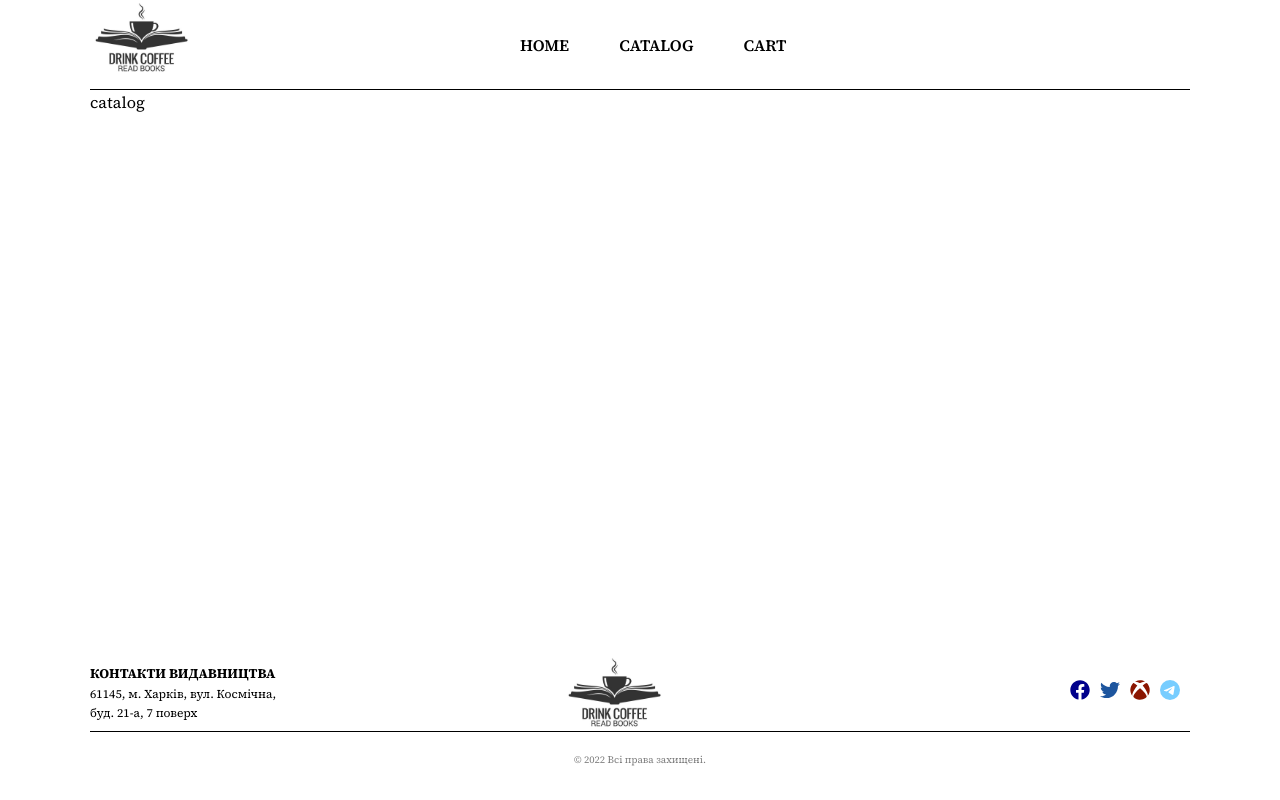
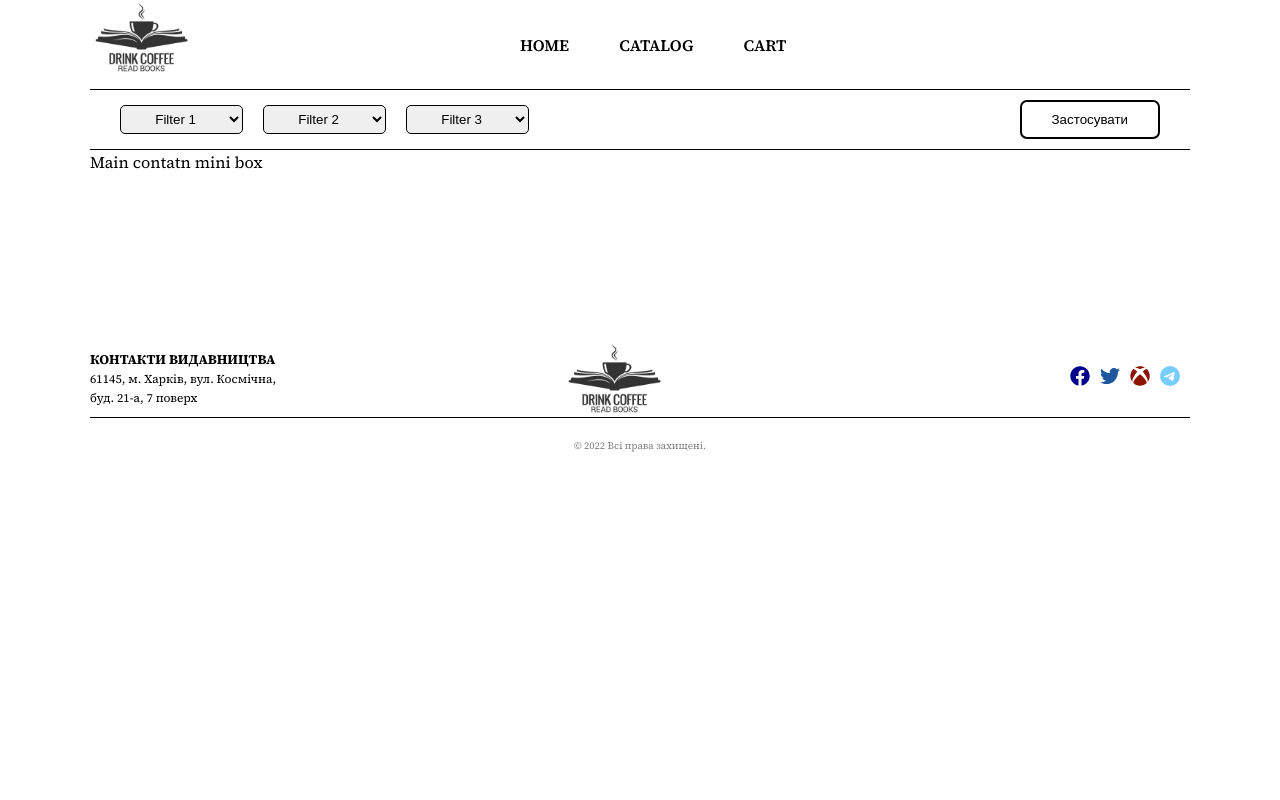
Before and after one commit to kateryna-len/React-team1, a React (Create React App) app: page /catalog in a window 1280 px wide. Built offline with nearby package versions, Linux system fonts and the light colour scheme.

Commit message:
create filter container

```diff
--- a/src/component/Catalog/Catalog.js
+++ b/src/component/Catalog/Catalog.js
@@ -1,9 +1,13 @@
 import React from 'react'
+import Filterbox from './Filterbox'
 
 function Catalog(){
   return(
-    <div className='catalog'>
-catalog
+    <div className='catalog-main'>
+      <div>
+        <Filterbox/>
+      </div>
+      <div>Main contatn mini box</div>
     </div>
   )
 }
--- /dev/null
+++ b/src/component/Catalog/Filterbox.js
@@ -0,0 +1,40 @@
+import React from 'react'
+import Filterbtn from './Filterbtn'
+import '../../style/Filterbox.css'
+function Filterbox(){
+  return(
+    <div>
+    <div className='filter-box'>
+      <div className='filter-left'>
+      <select className='filter-select'>
+  <option value="filter1" selected disabled hidden>Filter 1</option>
+  <option value="volvo">1</option>
+  <option value="saab">2</option>
+  <option value="opel">3</option>
+  <option value="audi">4</option>
+</select>
+<select className='filter-select' name="filter2" >
+  <option value="" selected disabled hidden>Filter 2</option>
+  <option value="volvo">1</option>
+  <option value="saab">2</option>
+  <option value="opel">3</option>
+  <option value="audi">4</option>
+</select>
+<select className='filter-select' name="filter3" id="cars">
+  <option value="" selected disabled hidden>Filter 3</option>
+  <option value="volvo">1</option>
+  <option value="saab">2</option>
+  <option value="opel">3</option>
+  <option value="audi">4</option>
+</select>
+      </div>
+      <div className='filter-right'>
+        <Filterbtn/>
+      </div>
+
+    </div>
+  </div>
+  )
+}
+
+export default Filterbox;
--- /dev/null
+++ b/src/component/Catalog/Filterbtn.js
@@ -0,0 +1,11 @@
+import React from 'react'
+
+function Filterbtn(){
+  return(
+    <div>
+    <button className='filter-button'>Застосувати</button>
+  </div>
+  )
+}
+
+export default Filterbtn;
--- /dev/null
+++ b/src/style/Filterbox.css
@@ -0,0 +1,33 @@
+.filter-box {
+	height: 60px;
+	border-bottom: 1px solid black;
+	display: flex;
+	justify-content: space-between;
+	align-items: center;
+}
+.filter-select {
+	padding: 5px 30px;
+	text-align: right;
+	border-radius: 5px;
+	margin-right: 20px;
+	border: 1px solid black;
+}
+
+.filter-left {
+	margin-left: 30px;
+}
+.filter-right {
+	margin-right: 30px;
+}
+.filter-button {
+	background-color: white;
+	color: black;
+	border: 2px solid #000000;
+	padding: 10px 30px;
+	border-radius: 7px;
+}
+
+.filter-button:hover {
+	background-color: black;
+	color: white;
+}
```
